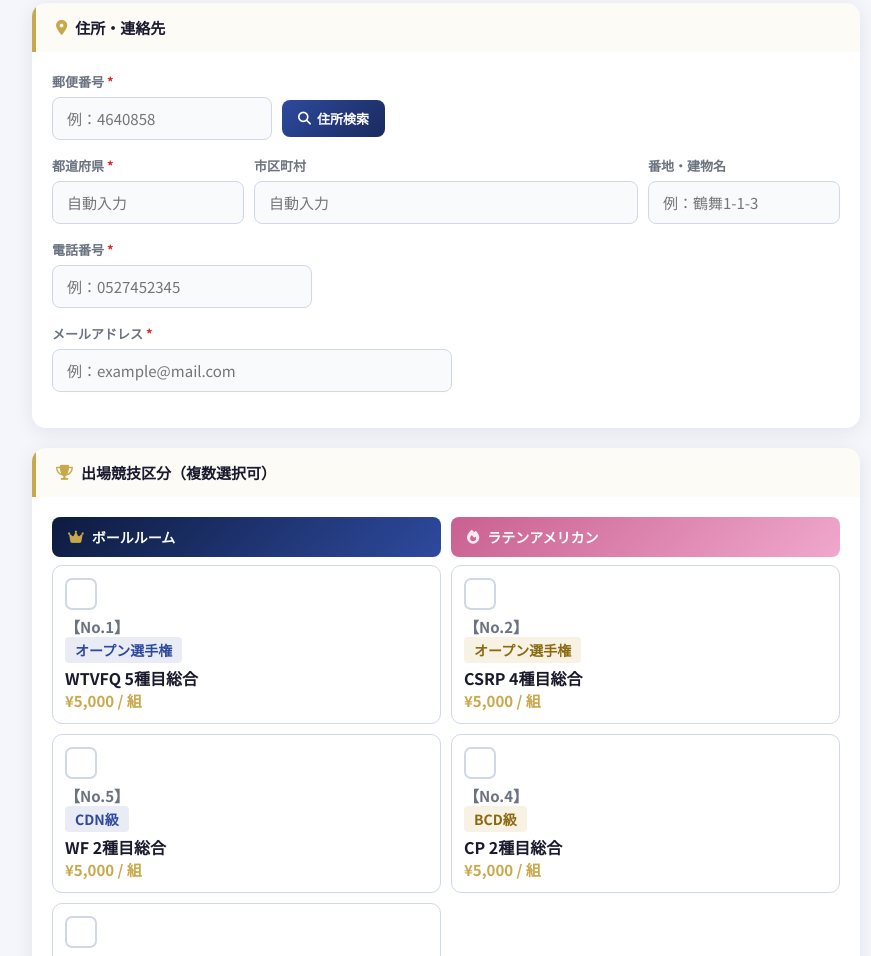
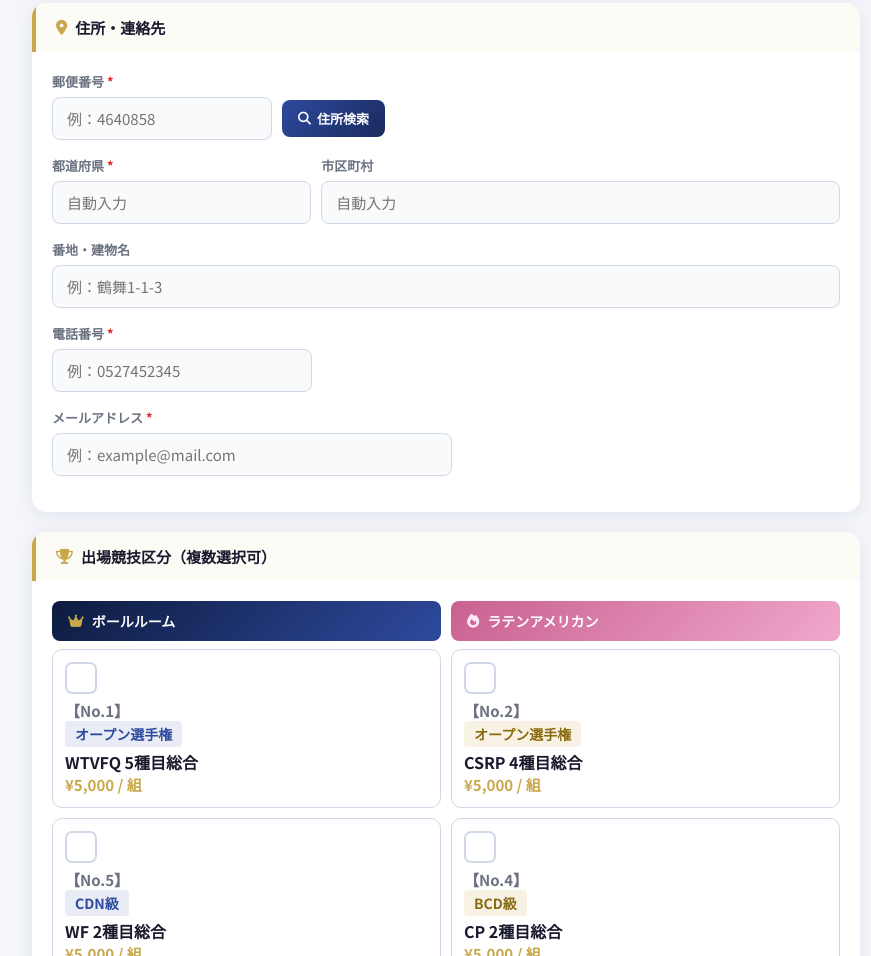
Before and after one commit to jdcchubu-sys/pro-entry_260614, a plain HTML site: page index.html in a window 1280 px wide. Shown: the part 941-1897 px from the top of the page, without its empty margins (194-1065 px from the left). Drawn offline with nearby package versions, Linux system fonts and the light colour scheme.

Commit message:
Update index.html

```diff
--- a/index.html
+++ b/index.html
@@ -141,11 +141,10 @@ header::before {
 .btn-zip:hover { opacity: .88; }
 
 /* 住所行 */
-.addr-row { display: flex; gap: 10px; flex-wrap: wrap; }
-.addr-row .form-group:nth-child(1) { max-width: 33%; min-width: 100px; flex: 1; }
-.addr-row .form-group:nth-child(2) { max-width: 50%; min-width: 140px; flex: 2; }
-.addr-row .form-group:nth-child(3) { max-width: 33%; min-width: 100px; flex: 1; }
-@media(max-width:540px) { .addr-row { flex-direction: column; } .addr-row .form-group { max-width: 100% !important; flex: unset !important; } }
+.addr-row { display: flex; gap: 10px; }
+.addr-row .form-group:nth-child(1) { flex: 1; min-width: 100px; }
+.addr-row .form-group:nth-child(2) { flex: 2; min-width: 140px; }
+@media(max-width:540px) { .addr-row { flex-direction: column; } }
 
 /* 電話・メール幅制限 */
 #phone { max-width: 260px; }
@@ -400,10 +399,10 @@ input[readonly] { background: #f0f2f7; color: var(--text-muted); cursor: default
             <label>市区町村</label>
             <input type="text" id="city" placeholder="自動入力" readonly>
           </div>
-          <div class="form-group">
-            <label>番地・建物名</label>
-            <input type="text" id="street" placeholder="例：鶴舞1-1-3">
-          </div>
+        </div>
+        <div class="form-group">
+          <label>番地・建物名</label>
+          <input type="text" id="street" placeholder="例：鶴舞1-1-3">
         </div>
         <div class="form-group">
           <label>電話番号<span class="req">*</span></label>
```
